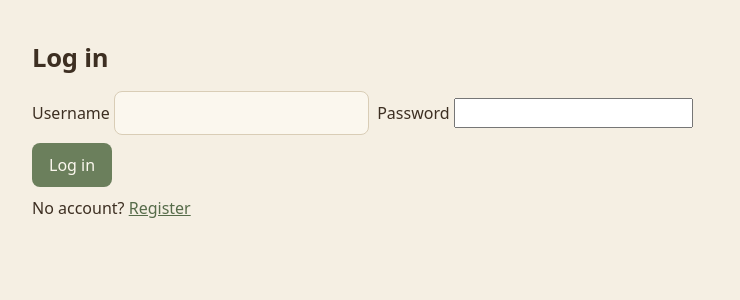
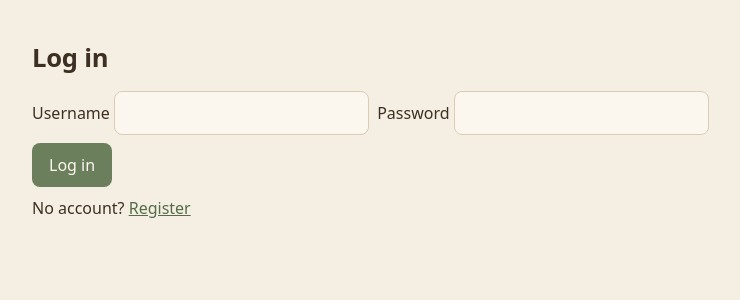
Before and after one commit to Markus1403/calorie-tracker-dis, a Flask app: page /login in a window 1280 px wide. Shown: the top 300 px of the page, without its empty margins (264-1004 px from the left). Run offline with Flask 3, Linux system fonts and the light colour scheme.

Commit message:
fixed css for password label

```diff
--- a/static/style.css
+++ b/static/style.css
@@ -68,7 +68,7 @@ input, select, button, textarea {
     color: var(--text);
 }
 
-input[type="text"], input[type="number"], input:not([type]), select, textarea {
+input[type="text"], input[type="password"], input[type="number"], input:not([type]), select, textarea {
     background: var(--surface);
     border: 1px solid var(--border);
     border-radius: 8px;
```
